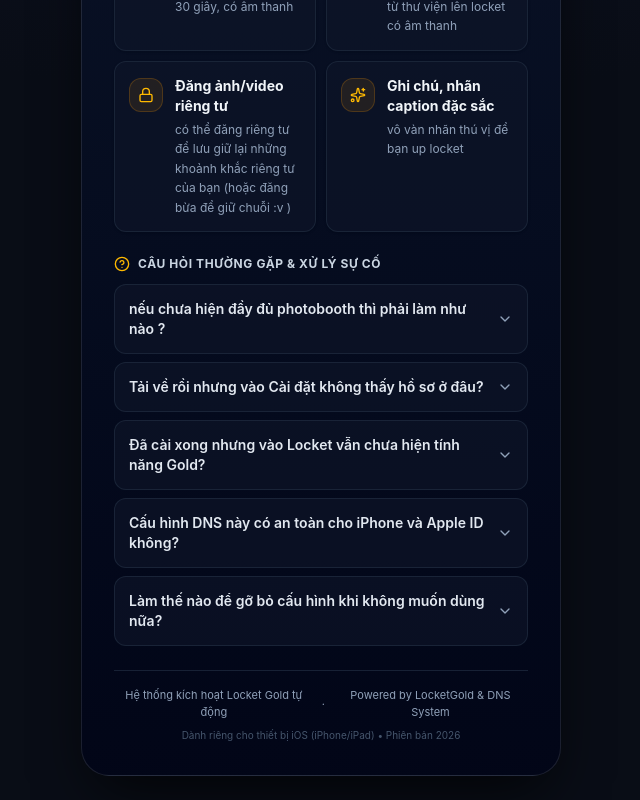
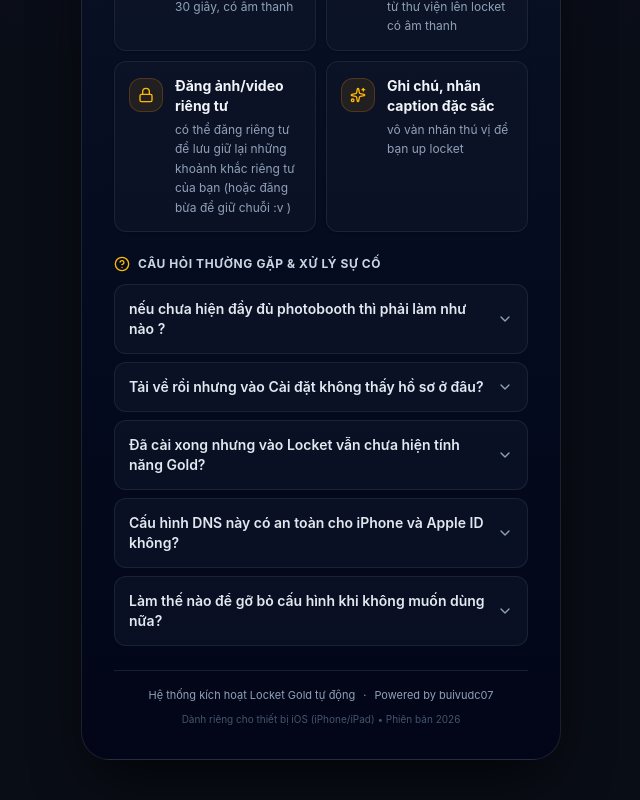
Before and after one commit to buivietduc07/locket-gold, a React (Vite) app in the folder win-main/: page / in a window 1280 px wide. Shown: the part 1720-2520 px from the top of the page, without its empty margins (319-959 px from the left). Built offline with nearby package versions, Linux system fonts and the light colour scheme.

Commit message:
Update Footer.tsx

```diff
--- a/win-main/src/components/Footer.tsx
+++ b/win-main/src/components/Footer.tsx
@@ -6,7 +6,7 @@ export const Footer: React.FC = () => {
       <div className="flex flex-col sm:flex-row items-center justify-center gap-1 sm:gap-2 text-slate-400">
         <span>Hệ thống kích hoạt Locket Gold tự động</span>
         <span className="hidden sm:inline" aria-hidden="true">·</span>
-        <span>Powered by LocketGold & DNS System</span>
+        <span>Powered by buivudc07</span>
       </div>
 
       <div className="text-[10px] text-slate-600">
```
